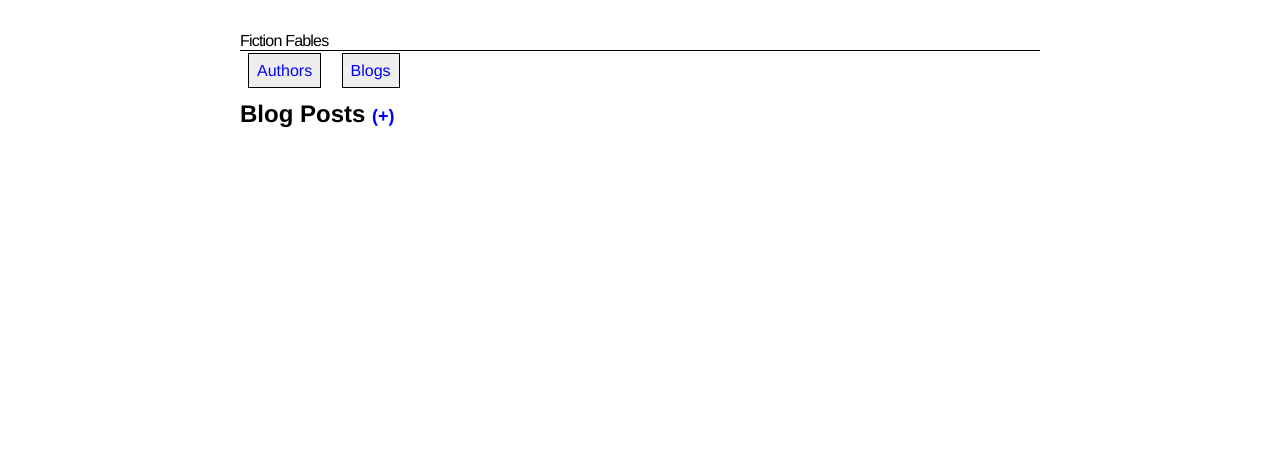
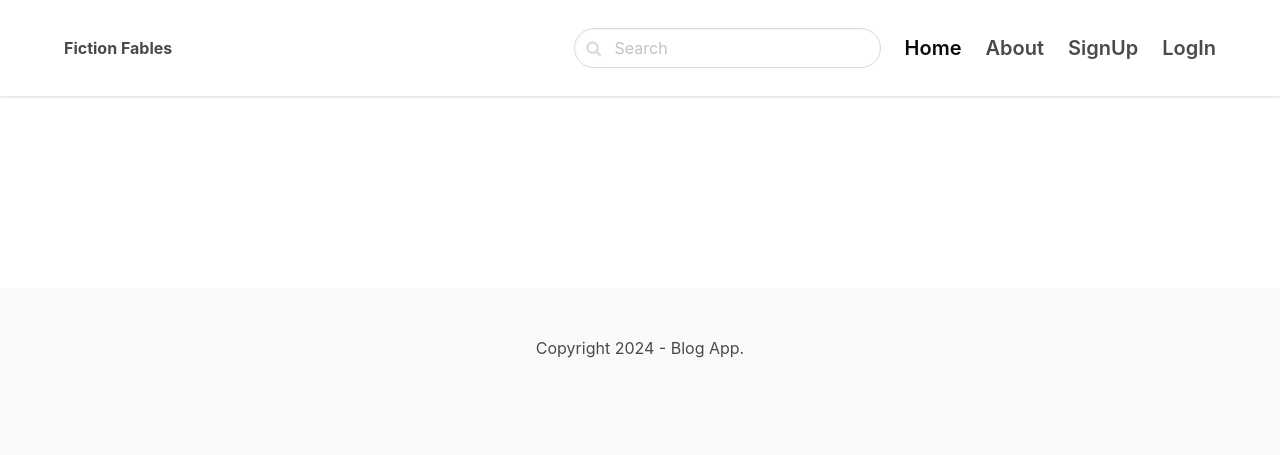
Before and after one commit to Miagotobene/Fiction-fables, a Django app: page / in a window 1280 px wide. Shown: the top 455 px of the page. Run offline with Django 5.2, Linux system fonts and the light colour scheme; data that the repository does not hold is empty.

Commit message:
feat: adjusted models, rendered views unto the web, styled homepage using bulma framework

```diff
--- a/blog/models.py
+++ b/blog/models.py
@@ -16,8 +16,13 @@ class Author(models.Model):
 class Blog(models.Model):
     author = models.ForeignKey(Author, on_delete=models.CASCADE, related_name='blogs')
     title = models.CharField(max_length=100)
+    slug  = models.SlugField()
+    intro = models.TextField()
     content = models.TextField()
     cover_url = models.TextField()
+    created_on = models.DateTimeField(auto_now_add= True)
+    updated_on = models.DateTimeField(auto_now= True)
+
 
     def __str__(self):
         return self.title
--- /dev/null
+++ b/blog/templates/blog/about.html
@@ -0,0 +1,5 @@
+{% extends 'blog/base.html' %} {% block content %}
+
+<h1>About</h1>
+
+{% endblock %}
--- a/blog/templates/blog/base.html
+++ b/blog/templates/blog/base.html
@@ -1,16 +1,85 @@
 <!-- tunr/templates/base.html -->
-{% load static %}
+
 <html>
   <head>
-    <title>Blog</title>
-    <link rel="stylesheet" href="{% static 'css/blog.css' %}" />
+    <meta charset="UTF-8" />
+    <meta name="viewport" content="width=device-width, initial-scale=1.0" />
+    <meta http-equiv="X-UA-Compatible" content="ie=edge" />
+
+    <title>{% block title %}{% endblock %}Fiction Fables</title>
+
+    <link
+      rel="stylesheet"
+      href="https://unpkg.com/bulma@0.9.2/css/bulma.min.css"
+    />
+    <link
+      href="https://stackpath.bootstrapcdn.com/font-awesome/4.7.0/css/font-awesome.min.css"
+      rel="stylesheet"
+      integrity="sha384-wvfXpqpZZVQGK6TAh5PVlGOfQNHSoD2xbE+QkPxCAFlNEevoEH3Sl0sibVcOQVnN"
+      crossorigin="anonymous"
+    />
+    <style>
+      nav.navbar {
+        height: 6rem !important;
+        box-shadow: 0 1px 3px 0 rgba(0, 0, 0, 0.1),
+          0 1px 2px 0 rgba(0, 0, 0, 0.06) !important;
+      }
+    </style>
   </head>
+
   <body>
-    <h1>Fiction Fables</h1>
-    <nav>
-      <a href="/authors">Authors</a>
-      <a href="/">Blogs</a>
+    <nav class="navbar">
+      <div class="container">
+        <div class="navbar-brand">
+          <a class="navbar-item" href="/">
+            <strong>Fiction Fables</strong>
+          </a>
+          <span class="navbar-burger burger" data-target="navbarMenu">
+            <span></span>
+            <span></span>
+            <span></span>
+          </span>
+        </div>
+
+        <div id="navbarMenu" class="navbar-menu">
+          <div class="navbar-end">
+            <div class="navbar-item">
+              <div class="control has-icons-left">
+                <input
+                  class="input is-rounded"
+                  type="text"
+                  placeholder="Search"
+                />
+                <span class="icon is-left">
+                  <i class="fa fa-search"></i>
+                </span>
+              </div>
+            </div>
+
+            <a class="navbar-item is-active is-size-5 has-text-weight-semibold">
+              Home
+            </a>
+            <a class="navbar-item is-size-5 has-text-weight-semibold">
+              About
+            </a>
+            <a class="navbar-item is-size-5 has-text-weight-semibold">
+              SignUp
+            </a>
+            <a class="navbar-item is-size-5 has-text-weight-semibold">
+              LogIn
+            </a>
+          </div>
+        </div>
+      </div>
     </nav>
-    {% block content %} {% endblock %}
+    <section class="section">
+      <div class="container">{% block content %} {% endblock %}</div>
+    </section>
+
+    <footer class="footer">
+      <div class="content has-text-centered">
+        <p>Copyright 2024 - Blog App.</p>
+      </div>
+    </footer>
   </body>
 </html>
--- /dev/null
+++ b/blog/templates/blog/home.html
@@ -0,0 +1,23 @@
+{% extends 'blog/base.html' %} {% block content %}
+
+<section class="hero">
+  <div class="hero-body">
+    <div class="container">
+      <section class="sections">
+        <div class="columns">
+          <div class="columns is-8 is-offset-2">
+            {% for blog in blogs%}
+            <div class="content is-medium">
+              <h2 class="subtitle is-4">{{blog.created_on|date:'M-d-Y'}}</h2>
+              <h1 class="title">{{blog.title}}</h1>
+              <p>{{blog.intro}}</p>
+              {% endfor %}
+            </div>
+          </div>
+        </div>
+      </section>
+    </div>
+  </div>
+</section>
+
+{% endblock %}
--- a/blog/urls.py
+++ b/blog/urls.py
@@ -9,7 +9,7 @@ urlpatterns = [
 
 
     # paths for authors
-    path('/authors', views.author_list, name='author_list'),
+    path('authors', views.author_list, name='author_list'),
 
     # paths for comments
     path('comments/', views.comment_list, name='comment_list'),
--- a/blog/views.py
+++ b/blog/views.py
@@ -2,11 +2,16 @@ from django.shortcuts import render, redirect
 from .models import Blog, Comment, Author
 from .forms import BlogForm, CommentForm
 
-# Create views for Authors here
-def author_list(request):
-    authors = Author.objects.all()
-    return render(request, 'blog/author_list.html', {'authors': authors})
+# home page
+def home_page(request):
+    # render all blogs in the home page
+    blogs = Blog.objects.all()
+    return render(request, 'blog/home.html', {'blogs': blogs})
 
+
+# about page
+def about_page(request):
+    return render(request, 'blog/about.html')
 
 # Create views for Blogs here
 # Get: get all blogs
@@ -31,6 +36,18 @@ def blog_create(request):
     return render(request, 'blog/blog_form.html', {'form': form})
 
 
+
+
+
+
+# Create views for Authors here
+def author_list(request):
+    authors = Author.objects.all()
+    return render(request, 'blog/author_list.html', {'authors': authors})
+
+
+
+
 # Create views for Comments here
 # Get: get all comments
 def comment_list(request):
@@ -40,6 +57,8 @@ def comment_list(request):
 # Get: get a comment
 def comment_detail(request, pk):
     comment = Comment.objects.get(id=pk)
+    return render(request, 'blog/comment_detail.html', {'comment': comment})
+
 
 # Get: create a comment
 def comment_create(request):
--- a/blog_django/urls.py
+++ b/blog_django/urls.py
@@ -18,8 +18,13 @@ Including another URLconf
 from django.conf.urls import include
 from django.contrib import admin
 from django.urls import path
+from blog.views import home_page
+from blog.views import about_page
+
 
 urlpatterns = [
     path('admin', admin.site.urls),
-    path('', include('blog.urls')),
+    path('', home_page, name='homepage'),
+    path('about/', about_page, name='aboutpage'),
+    path('blogs', include('blog.urls')),
 ]
```
Also changed, not shown: blog/migrations/0001_initial.py.
